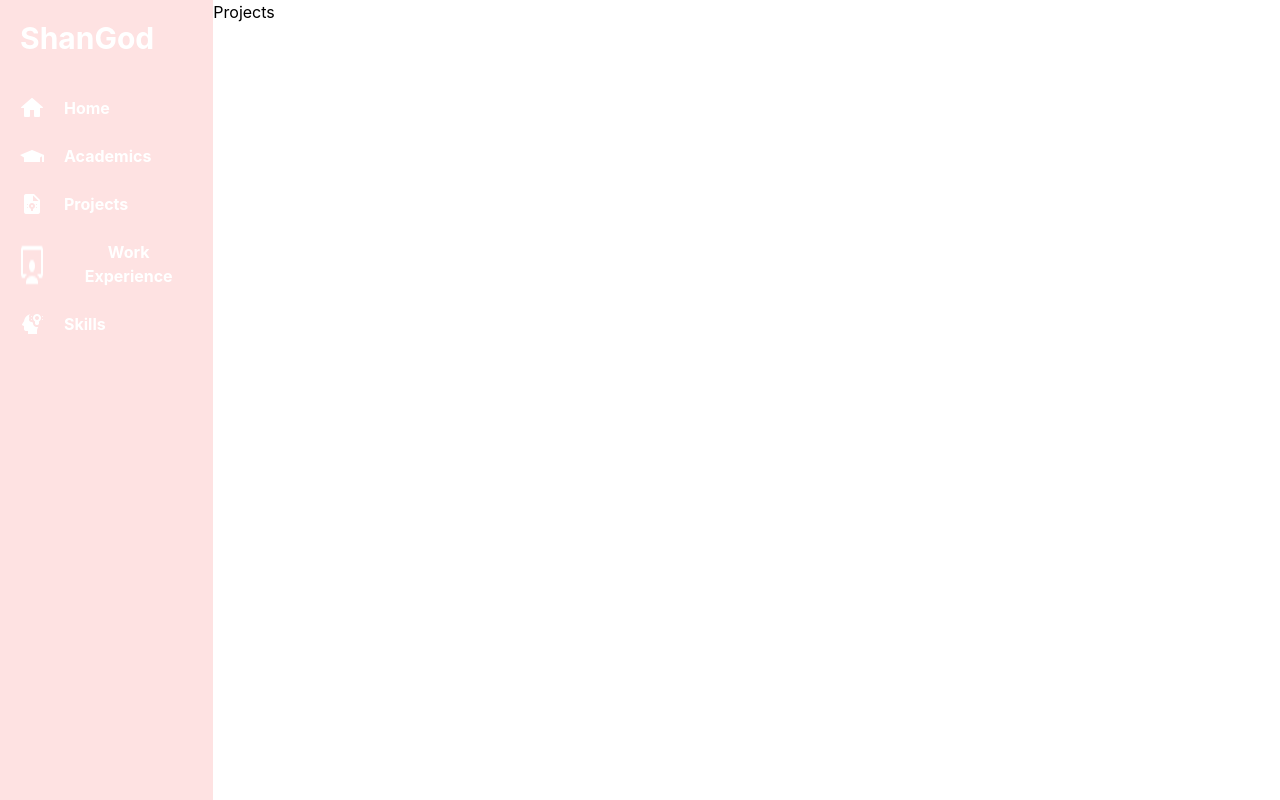
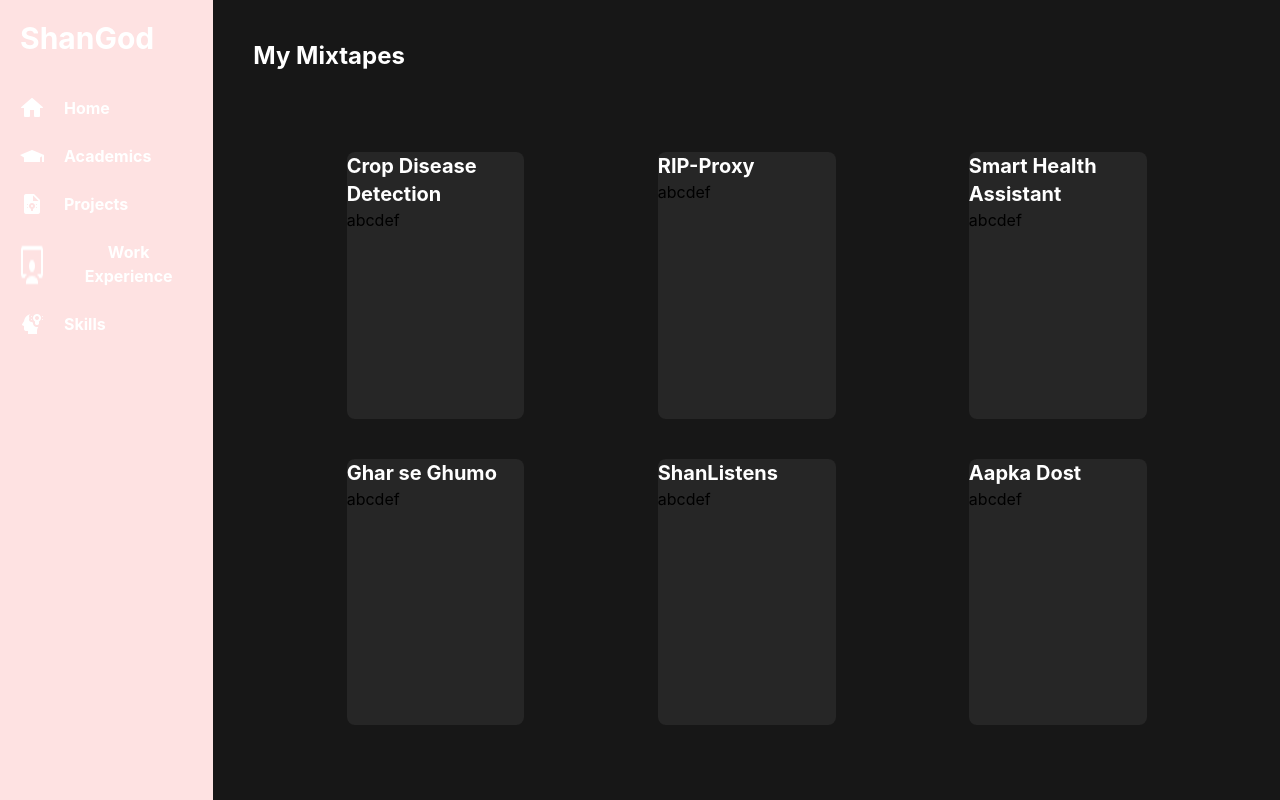
Before and after one commit to shantanugodbole/portfolio, a React (Create React App) app: page / in a window 1280 px wide. Both pictures are taken after a click on the button "Projects". Built offline with nearby package versions, Linux system fonts and the light colour scheme.

Commit message:
projects v1

```diff
--- /dev/null
+++ b/src/components/ProjectTiles.jsx
@@ -0,0 +1,16 @@
+import React from "react";
+
+function ProjectTiles(props){
+    return (
+        <div className="bg-neutral-800 rounded-lg hover:bg-neutral-700 w-1/6">
+            <div className="font-bold text-xl text-white">
+                {props.name}
+            </div>
+            <div>
+                abcdef
+            </div>
+        </div>
+    );
+}
+
+export default ProjectTiles;
--- a/src/components/content/Projects.jsx
+++ b/src/components/content/Projects.jsx
@@ -1,8 +1,25 @@
 import React from "react";
+import ProjectTiles from "../ProjectTiles";
 
-function Projects(){
+function Projects() {
     return (
-        <div>Projects</div>
+        <div className="w-5/6 bg-neutral-900">
+            <div className="font-bold px-10 py-10 text-2xl mb-10">
+                <p className="text-white">My Mixtapes</p>
+            </div>
+                <div className="flex justify-evenly h-1/3">
+                <ProjectTiles name="Crop Disease Detection"></ProjectTiles>
+                <ProjectTiles name="RIP-Proxy"></ProjectTiles>
+                <ProjectTiles name="Smart Health Assistant"></ProjectTiles>
+            </div>
+                <div className="flex justify-evenly h-1/3 mt-10">
+                    <ProjectTiles name="Ghar se Ghumo"></ProjectTiles>
+                    <ProjectTiles name="ShanListens"></ProjectTiles>
+                    <ProjectTiles name="Aapka Dost"></ProjectTiles>
+                </div>
+
+
+        </div>
     );
 }
 
```
